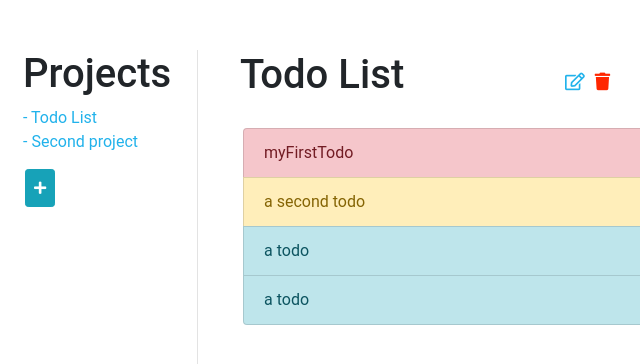
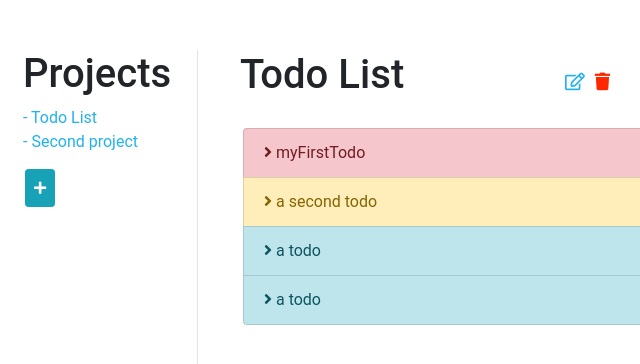
Before and after one commit to LeeSD90/js-todo-list, a website built with webpack: page dist/index.html in a window 1280 px wide. Shown: the top 364 px of the page, 62-702 px from the left. Built offline with nearby package versions, Linux system fonts and the light colour scheme.

Commit message:
add fontawesome arrow to to-dos

```diff
--- a/package.json
+++ b/package.json
@@ -25,6 +25,7 @@
     "bootstrap": "^4.1.1",
     "css-loader": "^0.28.11",
     "jquery": "^3.3.1",
+    "lodash": "^4.17.10",
     "popper.js": "^1.14.3",
     "style-loader": "^0.21.0"
   }
--- a/src/render.js
+++ b/src/render.js
@@ -49,10 +49,11 @@
     project.todos.forEach((todo) => {
         var item = document.createElement("li");
         var date = document.createElement("span");
+        var ico = document.createElement("i");
+        ico.setAttribute("class", "	fa fa-angle-right");
         date.setAttribute("class", "todo-date");
         date.innerHTML = todo.dueDate;
         var priority = "";
-        console.log(priority)
         switch(parseInt(todo.priority)){
             case 1:
                 priority = "-info";
@@ -66,8 +67,9 @@
             default:
                 priority = "-danger"
         }
+        item.appendChild(ico);
         item.setAttribute("class", "todo-item list-group-item list-group-item" + priority);
-        item.innerHTML = todo.title;
+        item.innerHTML = item.innerHTML + " " + todo.title;
         item.appendChild(date);
         ul.appendChild(item)
     })
--- a/src/styles/style.scss
+++ b/src/styles/style.scss
@@ -109,6 +109,5 @@
                 }
             }
         }
-
     }
 }
```
Also changed, not shown: dist/bundle.js, dist/index.html, 1 other file.
